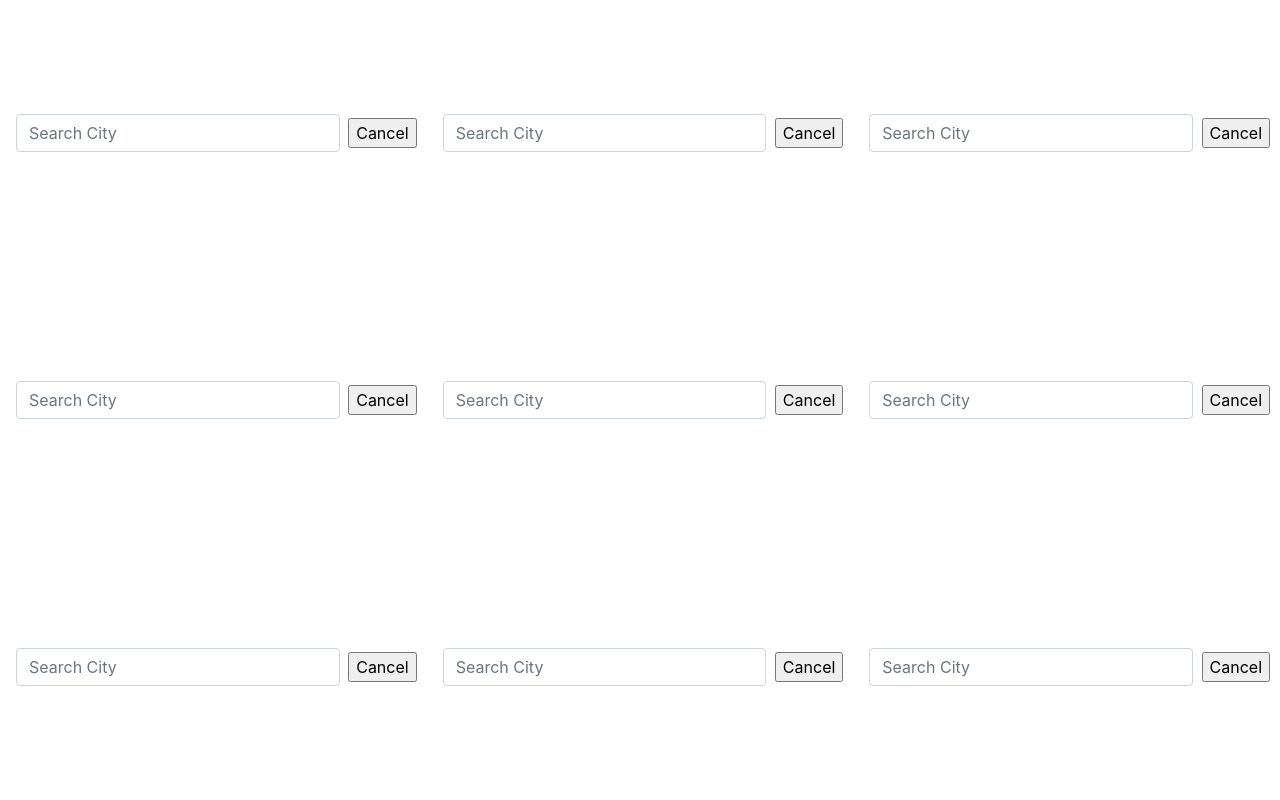
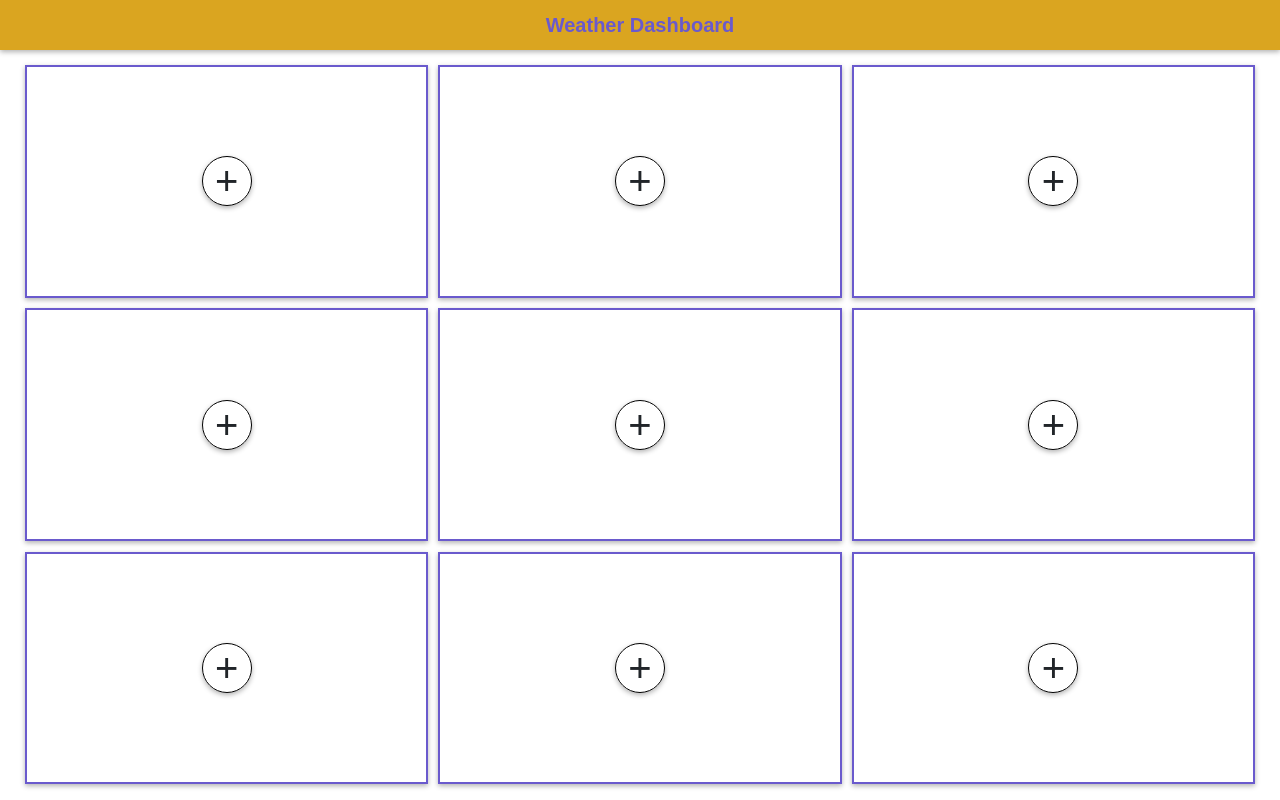
Before and after one commit to marks0351/maximl-task, an Angular app: page /weather/home in a window 1280 px wide. Built offline with nearby package versions, Linux system fonts and the light colour scheme.

Commit message:
Adding edit functionality

```diff
--- a/src/app/shared/components/autocomplete/autocomplete.component.html
+++ b/src/app/shared/components/autocomplete/autocomplete.component.html
@@ -1 +1 @@
-<input type="text" class="form-control mx-sm-3" [inputFormatter]='resultFormatter' (selectItem)='OnSelectItem($event)' [resultFormatter]='resultFormatter'  [(ngModel)]="model" [ngbTypeahead]="fireAutoCompleteFn" placeholder="Search City" />
+<input type="text" autofocus class="form-control mx-sm-3" [inputFormatter]='resultFormatter' (selectItem)='OnSelectItem($event)' editable='true' [resultFormatter]='resultFormatter'  [(ngModel)]="model" [ngbTypeahead]="fireAutoCompleteFn" placeholder="Search City" />
--- a/src/app/shared/components/autocomplete/autocomplete.component.scss
+++ b/src/app/shared/components/autocomplete/autocomplete.component.scss
@@ -1,3 +1,7 @@
 .form-control{
     max-width: 93%;
+    border-color: tan;
+    &:focus{
+        box-shadow:  0px 3px 5px 0px  black;
+    }
 }
--- a/src/app/shared/components/autocomplete/autocomplete.component.ts
+++ b/src/app/shared/components/autocomplete/autocomplete.component.ts
@@ -1,6 +1,6 @@
 import { Component, OnInit, ChangeDetectionStrategy, Input, Output, EventEmitter } from '@angular/core';
 import { Observable, of } from 'rxjs';
-import {catchError, debounceTime, distinctUntilChanged, map, switchMap} from 'rxjs/operators';
+import {catchError, debounceTime, distinctUntilChanged, first, map, switchMap} from 'rxjs/operators';
 @Component({
   selector: 'app-autocomplete',
   templateUrl: './autocomplete.component.html',
@@ -10,7 +10,7 @@ import {catchError, debounceTime, distinctUntilChanged, map, switchMap} from 'rx
 export class AutocompleteComponent implements OnInit {
   @Input() placeholder = ''
   @Input() autoCompleteFn: any;
-  @Input() model : any
+  @Input() model!: string
   @Output() onSelect = new EventEmitter();
   public fireAutoCompleteFn = (inputValue: Observable<any>)=>{
     return inputValue.pipe(
--- a/src/app/weather-layer/components/weather-block/weather-block.component.html
+++ b/src/app/weather-layer/components/weather-block/weather-block.component.html
@@ -1,14 +1,23 @@
 <div class="weather-block-wrapper">
     <ng-container *ngIf='editMode'>
-        <app-autocomplete placeholder='Enter City to Fetch Weather' (onSelect)='onCitySelect($event)' [autoCompleteFn]='cityAutocompleteCallback.bind(this)'></app-autocomplete>
+        <app-autocomplete placeholder='Enter City to Fetch Weather' [model]='cityValue' (onSelect)='onCitySelect($event)' [autoCompleteFn]='cityAutocompleteCallback.bind(this)'></app-autocomplete>
         <input class="button" type="button" *ngIf='cityValue' (click)="showCityWeather()" value="Save">
-        <input class="button" type="button" onclick="" ngbButton value='Cancel'>
+        <input class="button" type="button" (click)="editMode=!editMode;" ngbButton value='Cancel'>
     </ng-container>
     <ng-container *ngIf='!editMode'>
-        <div [ngClass]="['weather-data-presenter', getWeatherBackgroundClass()]">
-            <div class="label">City Name: {{cityValue}}</div>
-            <div class="label">City Temperate: {{getTemperature()}}</div>
-            <div class="label">Weather: {{getWeatherDesc()}}</div>
+        <div *ngIf='!!selectedWeatherData' [ngClass]="['weather-data-presenter', selectedWeatherData.styleClass]">
+            <div class='actions'>
+                <input class="button clear-button" type="button" (click)="clearInput()" value="Clear">
+                <input class="button edit-button" type="button" (click)="editMode=!editMode;" value="Edit">
+            </div>
+            <div class="data-presenter">
+                <div class="label">City Name: {{selectedWeatherData.name}}</div>
+                <div class="label">City Temperate: {{selectedWeatherData.temperature}}</div>
+                <div class="label">Weather: {{selectedWeatherData.description}}</div>
+            </div>
+        </div>
+        <div *ngIf='!selectedWeatherData'>
+            <div class="add-weather-block" (click)='editMode=!editMode'>+</div>
         </div>
     </ng-container>
 </div>
--- a/src/app/weather-layer/components/weather-block/weather-block.component.scss
+++ b/src/app/weather-layer/components/weather-block/weather-block.component.scss
@@ -10,6 +10,9 @@ app-autocomplete{
     align-items: center;
     justify-content: center;
     width: 100%;
+    border: 2px solid slateblue;
+    margin: 5px;
+    box-shadow: 0 2px 5px 0 rgba(0,0,0,.3);
     .weather-data-presenter{
         width: 100%;
         height: 100%;
@@ -17,5 +20,28 @@ app-autocomplete{
         justify-content: center;
         align-items: center;
         flex-direction: column;
+        position: relative;
+        .data-presenter{
+            width: 100%;
+            padding: 5px;
+            background-color:tan;
+        }
+    }
+    .add-weather-block{
+        width: 50px;
+        height: 50px;
+        border: 1px solid black;
+        border-radius: 50%;
+        display: flex;
+        justify-content: center;
+        align-items: center;
+        font-size: 40px;
+        cursor: pointer;
+        box-shadow: 0 2px 5px 0 rgba(0,0,0,.3);
+    }
+    .actions{
+        position: absolute;
+        top: 10px;
+        right: 5px;
     }
 }
--- a/src/app/weather-layer/components/weather-block/weather-block.component.ts
+++ b/src/app/weather-layer/components/weather-block/weather-block.component.ts
@@ -10,9 +10,10 @@ import { WeatherService } from '../../services/weather.service';
 })
 export class WeatherBlockComponent implements OnInit {
   public cityValue = ''
+  public selectedCityValue = ''
   private cachedWeatherData: any
   public selectedWeatherData: any
-  public editMode = true;
+  public editMode = false;
   constructor(private weatherService: WeatherService) { }
 
   ngOnInit(): void {
@@ -34,26 +35,31 @@ export class WeatherBlockComponent implements OnInit {
   }
 
   fetchWeatherFromCache(name: string){
-    return this.cachedWeatherData.find((each: any)=>{
-      return (each.name === this.cityValue)
+    const data = this.cachedWeatherData.find((each: any)=>{
+      return (each.name === this.selectedCityValue)
     })
+    return {
+      name: this.selectedCityValue,
+      styleClass: data.weather[0].main.toLowerCase(),
+      description: data.weather[0].description,
+      temperature: `${(data.main.temp + 0 - 273.15).toFixed(2)}°C`
+    }
   }
 
   showCityWeather(){
     this.editMode = false;
     if(this.cityValue){
+      this.selectedCityValue = this.cityValue
       this.selectedWeatherData = this.fetchWeatherFromCache(this.cityValue)
     }
   }
 
-  getWeatherBackgroundClass(){
-    return this.selectedWeatherData.weather[0].main.toLowerCase()
-  }
-  getWeatherDesc(){
-    return this.selectedWeatherData.weather[0].description
-  }
-  getTemperature(){
-    return `${this.selectedWeatherData.main.temp + 0 - 273.15}°C`
+  clearInput(){
+    this.cityValue = ''
+    this.selectedCityValue = ''
+    this.selectedWeatherData = null
+    this.editMode = false;
   }
 
+
 }
--- a/src/app/weather-layer/home-page/home-page.component.html
+++ b/src/app/weather-layer/home-page/home-page.component.html
@@ -1,3 +1,4 @@
+<div class='home-page-title'>Weather Dashboard</div>
 <div class="weather-blocks-wrapper">
     <ng-container *ngFor="let a of [].constructor(weatherBlocks)">
         <app-weather-block></app-weather-block>
--- a/src/app/weather-layer/home-page/home-page.component.scss
+++ b/src/app/weather-layer/home-page/home-page.component.scss
@@ -2,10 +2,22 @@
     display: flex;
     justify-content: space-between;
     flex-wrap: wrap;
-    height: 100%;
+    height: calc(100% - 70px);
+    margin: 10px 20px;
     app-weather-block{
         display: flex;
         flex: 0 0 33.333333%;
-        height: 33.333vh;
+        height: 30.333vh;
     }
 }
+.home-page-title{
+    font-size: 20px;
+    font-weight: bolder;
+    align-items: center;
+    display: flex;
+    justify-content: center;
+    background-color: goldenrod;
+    box-shadow: 0 2px 5px 0 rgba(0,0,0,.3);
+    color: slateblue;
+    height: 50px;
+}
--- a/src/styles.scss
+++ b/src/styles.scss
@@ -19,3 +19,18 @@
         background-image: url('/assets/images/rain.jpg');
     }
 }
+
+body{
+    font-family: Sans-serif
+}
+
+input[type=button]{
+    color: white;
+    border-color: chocolate;
+    border-radius: 15%;
+    background-color: cornflowerblue;
+    &:focus{
+        border-color: chocolate;
+        outline:0;
+    }
+}
```
